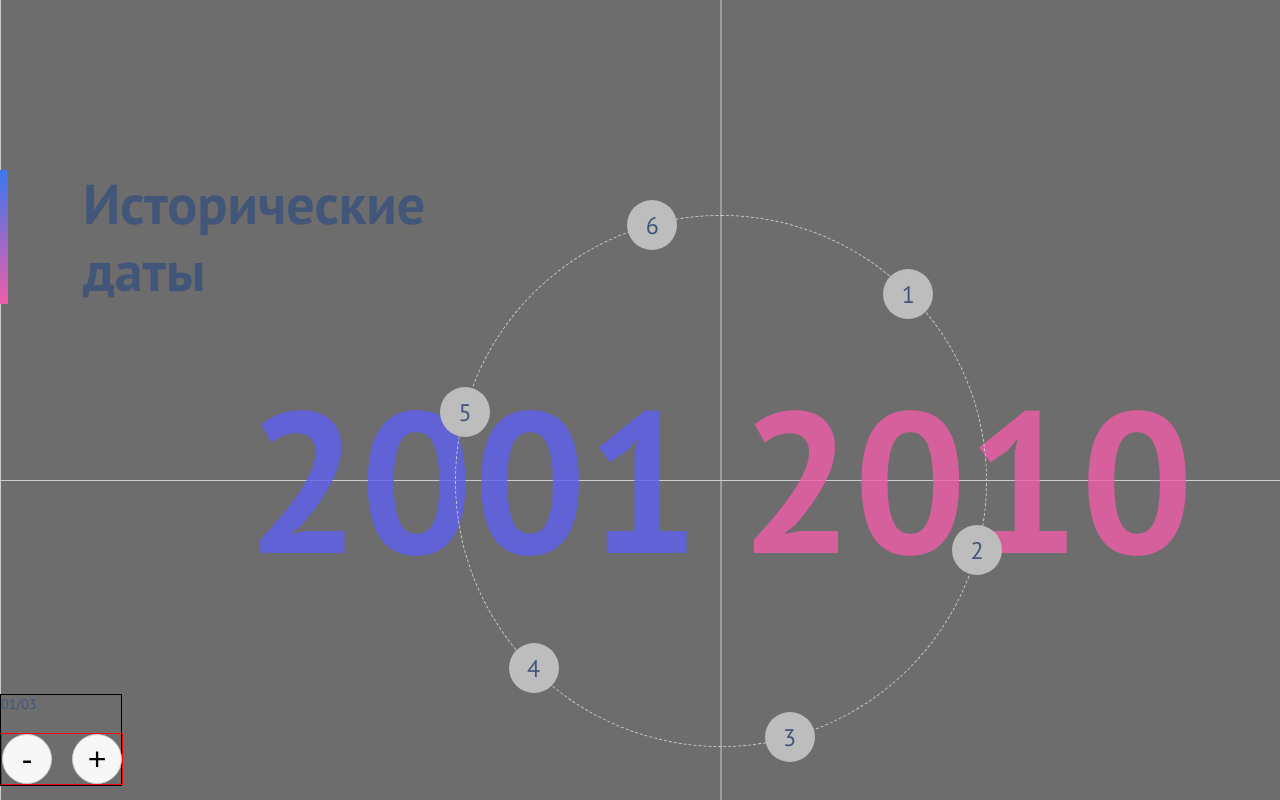
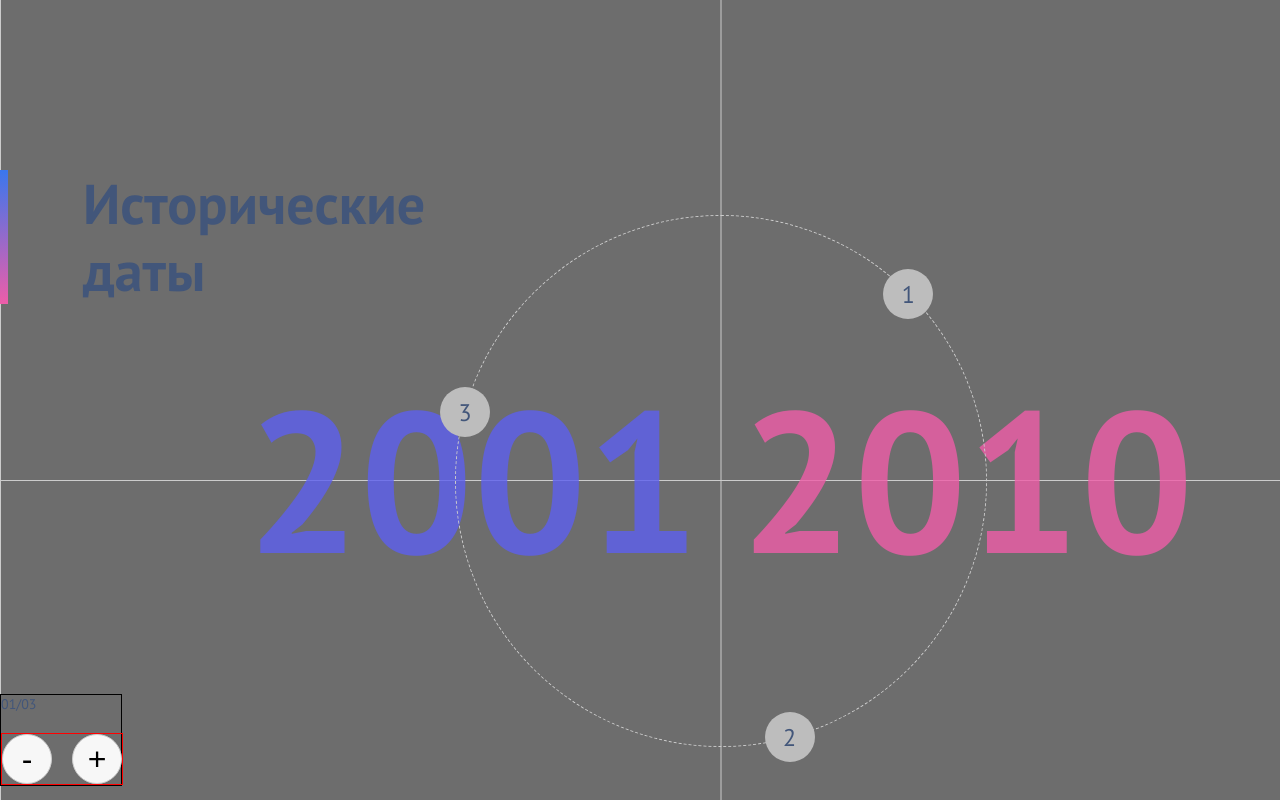
Before and after one commit to DieReiterin/dates-slider, a React app: page / in a window 1280 px wide. Shown: the top 800 px of the page. Built offline with nearby package versions, Linux system fonts and the light colour scheme; the HTML template or start-up script is replaced by a standard one.

Commit message:
Project ready for back rotation implementation

```diff
--- a/src/components/Block/MainLayer/CirclePoints.tsx
+++ b/src/components/Block/MainLayer/CirclePoints.tsx
@@ -1,27 +1,8 @@
-//     top: calc(50% - 187.5px); /* 265px * cos(45°) */
-//     left: calc(50% + 187.5px); /* 265px * sin(45°) */
+import React, { useState, useRef, useEffect } from 'react';
+import styled, { keyframes, css } from 'styled-components';
+import { gsap } from 'gsap';
 
-import React, { useState } from 'react';
-import styled, { keyframes, css } from 'styled-components';
-
-const rotate = keyframes`
-    from {
-        transform: rotate(0deg);
-    }
-    to {
-        transform: rotate(360deg);
-    }
-`;
-const rotateBack = keyframes`
-    from {
-        transform: rotate(0deg);
-    }
-    to {
-        transform: rotate(-360deg);
-    }
-`;
-
-const RotatingCircle = styled.div<{ isRotating: boolean }>`
+const RotatingCircle = styled.div`
     position: absolute;
     top: 215px;
     left: calc(50% - 265px);
@@ -32,14 +13,9 @@ const RotatingCircle = styled.div<{ isRotating: boolean }>`
     display: flex;
     align-items: center;
     justify-content: center;
-    ${({ isRotating }) =>
-        isRotating &&
-        css`
-            animation: ${rotate} 5s linear infinite;
-        `}
 `;
 
-const Dot = styled.div<{ top: string; left: string; isRotating: boolean }>`
+const Dot = styled.div<{ top: string; left: string }>`
     position: absolute;
 
     top: calc(${({ top }) => top} - 25px);
@@ -53,11 +29,6 @@ const Dot = styled.div<{ top: string; left: string; isRotating: boolean }>`
     background-color: rgb(189, 189, 189);
     border-radius: 50%;
     cursor: pointer;
-    ${({ isRotating }) =>
-        isRotating &&
-        css`
-            animation: ${rotateBack} 5s linear infinite;
-        `}
 `;
 
 const calculateDotPositions = (count: number) => {
@@ -68,28 +39,72 @@ const calculateDotPositions = (count: number) => {
         const angle = (2 * Math.PI * i) / count - Math.PI / 2 + offsetAngle;
         const left = `calc(50% + ${Math.cos(angle) * 265}px)`;
         const top = `calc(50% + ${Math.sin(angle) * 265}px)`;
-        positions.push({ number: i + 1, top, left });
+        const steps = (count - i) % count;
+        positions.push({ number: i + 1, top, left, steps });
     }
     return positions;
 };
 
-const CirclePoints: React.FC<{ total: number }> = ({ total }) => {
-    const [isRotating, setIsRotating] = useState(false);
-    const points = calculateDotPositions(6);
+const CirclePoints: React.FC<{ total: number; current: number }> = ({
+    total,
+    current,
+}) => {
+    const [points, setPoints] = useState(calculateDotPositions(total));
 
-    const handleDotClick = () => {
-        setIsRotating(!isRotating);
+    const circleRef = useRef<HTMLDivElement>(null);
+    const dotRefs = useRef<(HTMLDivElement | null)[]>([]);
+
+    const currentRotation = useRef(0);
+
+    const rotateAll = (steps: number) => {
+        const oneStepAngle = 360 / total;
+        const rotationAngle = steps * oneStepAngle;
+        currentRotation.current += rotationAngle;
+
+        gsap.to(circleRef.current, {
+            rotate: currentRotation.current,
+            duration: 1,
+        });
+
+        dotRefs.current.forEach((dot) => {
+            if (dot) {
+                gsap.to(dot, {
+                    rotate: -currentRotation.current,
+                    duration: 1,
+                });
+            }
+        });
     };
 
+    const handleDotClick = (clickedIndex: number) => {
+        const newPoints = points.map((point, itemIndex) => {
+            const steps =
+                (total - ((itemIndex - clickedIndex + total) % total)) % total;
+            return { ...point, steps };
+        });
+
+        setPoints(newPoints);
+
+        rotateAll(points[clickedIndex].steps);
+    };
+
+    useEffect(() => {
+        if (current > 0 && current <= total) {
+            handleDotClick(current - 1);
+        }
+    }, [current]);
+
     return (
-        <RotatingCircle isRotating={isRotating}>
-            {points.map((point) => (
+        <RotatingCircle ref={circleRef}>
+            {points.map((point, index) => (
                 <Dot
                     key={point.number}
+                    ref={(el: HTMLDivElement | null) => {
+                        dotRefs.current[index] = el;
+                    }}
                     top={point.top}
                     left={point.left}
-                    onClick={handleDotClick}
-                    isRotating={isRotating}
+                    onClick={() => handleDotClick(index)}
                 >
                     {point.number}
                 </Dot>
--- a/src/components/Block/MainLayer/MainLayer.tsx
+++ b/src/components/Block/MainLayer/MainLayer.tsx
@@ -40,9 +40,8 @@ const MainLayer: React.FC = () => {
                 <h2 className="red">{activePeriod.endYear}</h2>
             </DatesDisplay>
             <CirclePoints
-                // current={activePeriodIndex + 1}
-                total={4}
-                // total={timePeriods.length}
+                current={activePeriodIndex + 1}
+                total={timePeriods.length}
                 // setPeriod={handleYearChange}
             />
             <Counter
```
